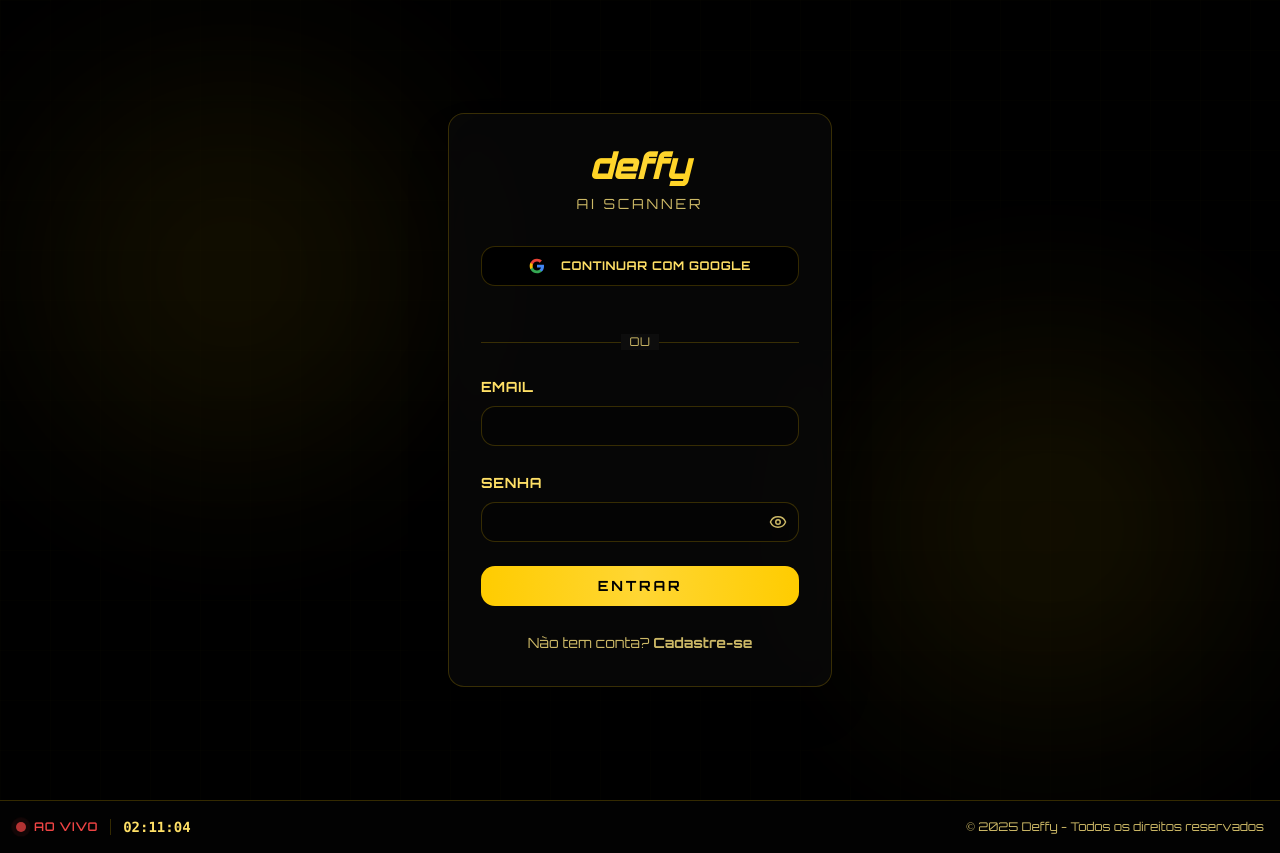
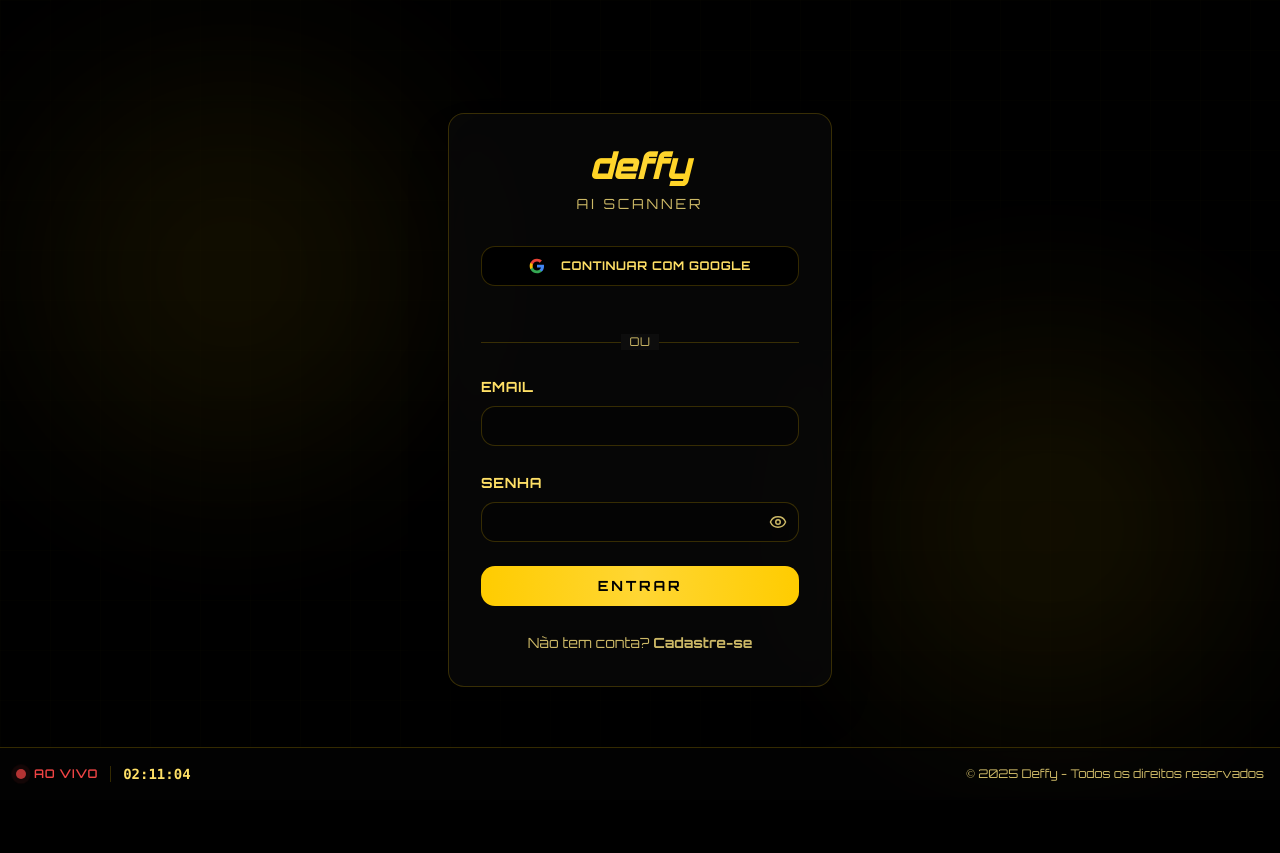
Before and after one commit to phsn2013/deffy-ai-scanner, a React (Vite) app: page /auth in a window 1280 px wide. Built offline with nearby package versions, Linux system fonts and the light colour scheme; the HTML template or start-up script is replaced by a standard one.

Commit message:
Fix: Sticky footer

```diff
--- a/src/components/Footer.tsx
+++ b/src/components/Footer.tsx
@@ -22,7 +22,7 @@ export const Footer = () => {
   const currentYear = new Date().getFullYear();
 
   return (
-    <footer className="w-full border-t border-border/50 bg-card/20 backdrop-blur-sm mt-auto">
+    <footer className="sticky bottom-0 w-full border-t border-border/50 bg-card/20 backdrop-blur-sm z-40">
       <div className="container mx-auto px-4 py-4">
         <div className="flex flex-col sm:flex-row items-center justify-between gap-4">
           {/* Live Clock */}
```
